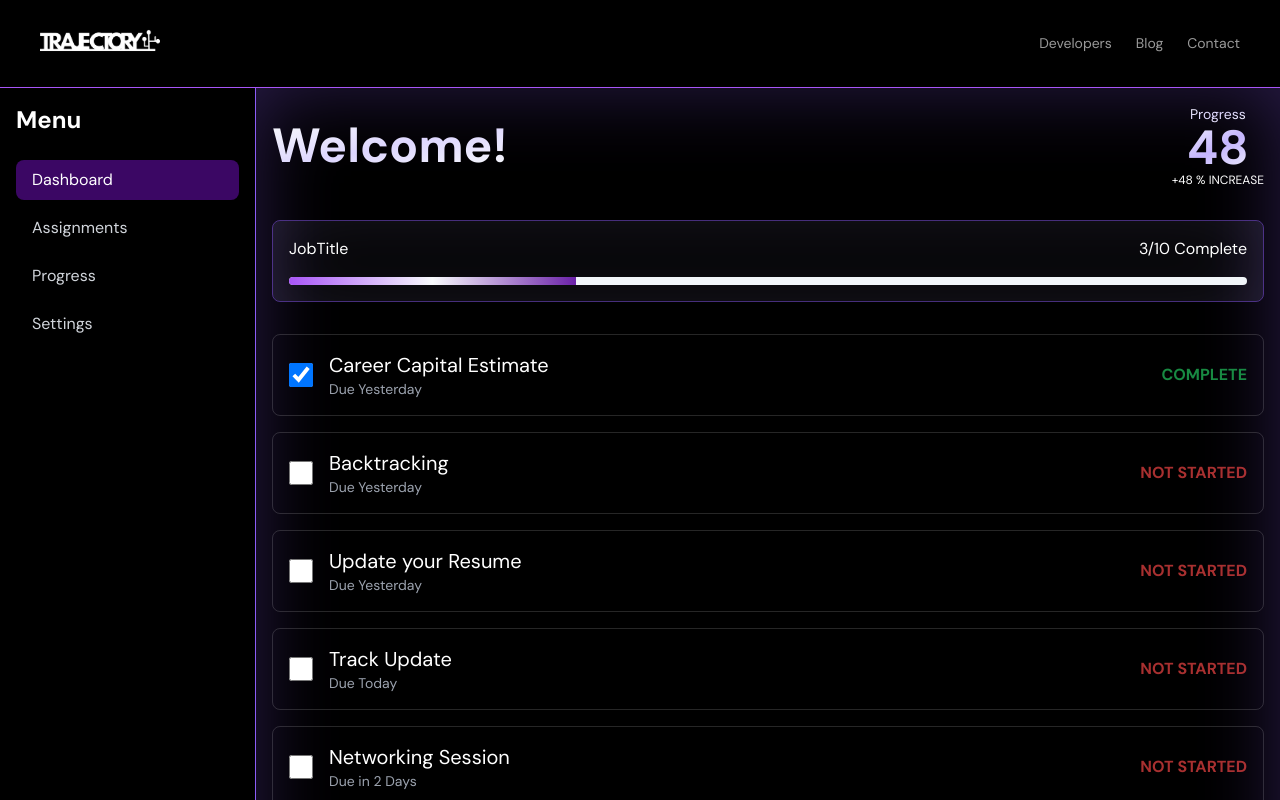
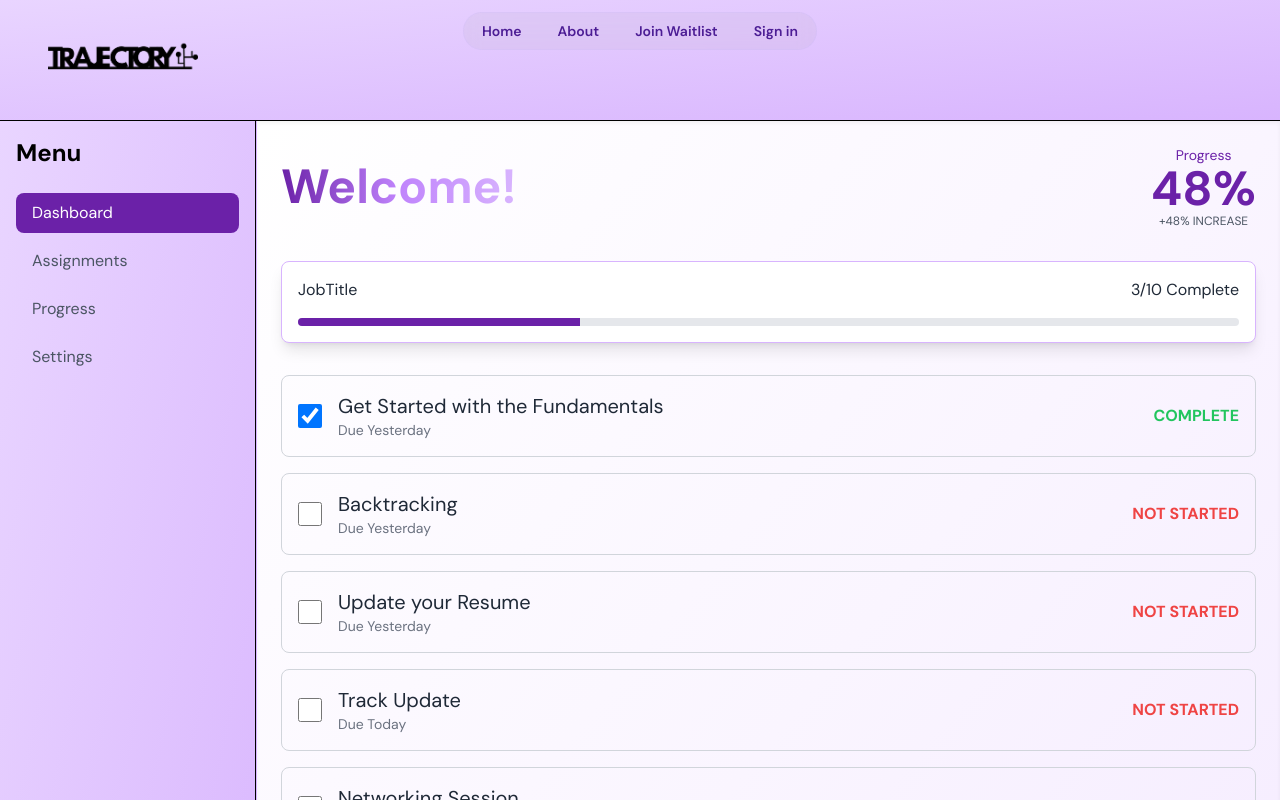
Before and after one commit to michaelvdang/trajectory, a Next.js app: page /JobDashboard in a window 1280 px wide. Shown: the top 800 px of the page. Built offline with nearby package versions, Linux system fonts and the light colour scheme; no server answers.

Commit message:
added dashboard

```diff
--- a/app/JobDashboard/page.tsx
+++ b/app/JobDashboard/page.tsx
@@ -1,11 +1,13 @@
 'use client';
 import { useState } from "react";
 import Image from "next/image";
-import Logo from "@/assets/images/Untitled_design-removebg-preview.png"; // Adjust path as needed
+import Logo from "@/assets/images/traj_logo_blackR-removebg-preview.png";
+import { Header } from "@/components/ui/Header";
+import { Footer } from "@/components/ui/Footer";
 
 export default function Home() {
   const [tasks, setTasks] = useState([
-    { id: 1, title: "Career Capital Estimate", status: "complete", due: "Due Yesterday" },
+    { id: 1, title: "Get Started with the Fundamentals", status: "complete", due: "Due Yesterday" },
     { id: 2, title: "Backtracking", status: "not started", due: "Due Yesterday" },
     { id: 3, title: "Update your Resume", status: "not started", due: "Due Yesterday" },
     { id: 4, title: "Track Update", status: "not started", due: "Due Today" },
@@ -36,32 +38,30 @@ export default function Home() {
   };
 
   return (
-    <div className="min-h-screen bg-black text-white flex flex-col overflow-hidden">
-      {/* Header Section */}
-      <header className="backdrop-blur-sm z-20 p-2 border-b border-purple-500">
+    <>
+    <div className="min-h-screen bg-white text-black flex flex-col overflow-hidden">
+
+      <Header/>
+      <header className="bg-gradient-to-br from-purple-200 to-purple-300 p-4 border-b border-black shadow-md">
         <div className="container mx-auto flex items-center justify-between">
-          <Image src={Logo} alt="Saas Logo" height={120} width={120} />
-          <nav className="hidden md:flex gap-6 text-white/60 text-sm items-center">
-            <a href="#" className="hover:text-white">Developers</a>
-            <a href="#" className="hover:text-white">Blog</a>
-            <a href="#" className="hover:text-white">Contact</a>
-          </nav>
+          <Image src={Logo} alt="SaaS Logo" height={150} width={150} />
+
           <div className="md:hidden">
             <button
               onClick={() => setSidebarOpen(!sidebarOpen)}
-              className="text-white focus:outline-none"
+              className="text-black focus:outline-none"
             >
               <svg
                 xmlns="http://www.w3.org/2000/svg"
                 fill="none"
                 viewBox="0 0 24 24"
-                stroke-width="1.5"
+                strokeWidth="1.5"
                 stroke="currentColor"
                 className="w-6 h-6"
               >
                 <path
-                  stroke-linecap="round"
-                  stroke-linejoin="round"
+                  strokeLinecap="round"
+                  strokeLinejoin="round"
                   d="M3.75 6.75h16.5M3.75 12h16.5m-16.5 5.25h16.5"
                 />
               </svg>
@@ -74,22 +74,22 @@ export default function Home() {
       <div className="flex-1 flex flex-col md:flex-row overflow-hidden">
         {/* Sidebar */}
         <div
-          className={`md:w-64 bg-black border-r border-violet-500 p-4 md:block ${
+          className={`md:w-64 bg-gradient-to-br from-purple-200 to-purple-300 border-r border-black p-4 md:block ${
             sidebarOpen ? "block" : "hidden"
           } md:relative transition-transform duration-200 ease-in-out z-20`}
         >
           <h2 className="text-2xl font-bold mb-6 group-hover:text-black transition duration-300 ease-in-out">Menu</h2>
           <nav className="space-y-2">
-            <a href="#" className="block py-2 px-4 rounded-lg bg-purple-950 text-white">
+            <a href="#" className="block py-2 px-4 rounded-lg bg-purple-800 text-white">
               Dashboard
             </a>
-            <a href="#" className="block py-2 px-4 rounded-lg text-gray-300 hover:bg-gray-700 hover:text-white">
+            <a href="#" className="block py-2 px-4 rounded-lg text-gray-600 hover:bg-purple-700 hover:text-white transition-colors">
               Assignments
             </a>
-            <a href="#" className="block py-2 px-4 rounded-lg text-gray-300 hover:bg-gray-700 hover:text-white">
+            <a href="#" className="block py-2 px-4 rounded-lg text-gray-600 hover:bg-purple-700 hover:text-white transition-colors">
               Progress
             </a>
-            <a href="#" className="block py-2 px-4 rounded-lg text-gray-300 hover:bg-gray-700 hover:text-white">
+            <a href="#" className="block py-2 px-4 rounded-lg text-gray-600 hover:bg-purple-700 hover:text-white transition-colors">
               Settings
             </a>
           </nav>
@@ -98,31 +98,33 @@ export default function Home() {
         {/* Overlay for mobile view */}
         {sidebarOpen && (
           <div
-            className="fixed inset-0 z-10 bg-black opacity-50 md:hidden pointer-events-none"
+            className="fixed inset-0 z-10 bg-black opacity-50 md:hidden"
             onClick={() => setSidebarOpen(false)}
           ></div>
         )}
 
         {/* Main Content Area */}
-        <div className="flex-1 p-4 overflow-y-scroll border-violet-300/30 shadow-[0_0_80px_inset] shadow-violet-500/30">
+        <div className="flex-1 p-6 overflow-y-scroll bg-gradient-to-br from-white via-purple-50 to-purple-100 border-l border-purple-300 shadow-inner">
           <div className="max-w-5xl mx-auto">
             <div className="flex justify-between items-center mb-8">
-              <h1 className="text-5xl font-bold bg-gradient-to-br from-slate-50 via-violet-200 to-slate-50 bg-clip-text text-transparent">Welcome!</h1>
+              <h1 className="text-5xl font-bold bg-gradient-to-r from-purple-800 via-purple-400 to-purple-300 bg-clip-text text-transparent">
+                Welcome!
+              </h1>
               <div className="text-center">
-                <div className="text-sm bg-gradient-to-br from-slate-50 via-violet-200 to-slate-50 bg-clip-text text-transparent">Progress</div>
-                <div className="text-5xl font-bold bg-gradient-to-br from-slate-50 via-violet-300 to-slate-50 bg-clip-text text-transparent">{completedTasks * 16}</div>
-                <div className="text-xs">+{completedTasks * 16} % INCREASE</div>
+                <div className="text-sm text-purple-800">Progress</div>
+                <div className="text-5xl font-bold text-purple-800">{completedTasks * 16}%</div>
+                <div className="text-xs text-gray-600">+{completedTasks * 16}% INCREASE</div>
               </div>
             </div>
 
-            <div className=" border text-center border-violet-500/50 shadow-[0_0_80px_inset] shadow-violet-300/15 p-4 rounded-lg mb-8">
-              <div className="flex justify-between mb-4">
+            <div className="border text-center border-purple-300 shadow-lg p-4 rounded-lg mb-8 bg-white">
+              <div className="flex justify-between mb-4 text-gray-800">
                 <span>JobTitle</span>
                 <span>{completedTasks}/{tasks.length} Complete</span>
               </div>
-              <div className="w-full bg-slate-100 h-2 rounded-lg overflow-hidden">
+              <div className="w-full bg-gray-200 h-2 rounded-lg overflow-hidden">
                 <div
-                  className="bg-gradient-to-r from-purple-500 via-slate-50 to-purple-800 h-full"
+                  className="bg-purple-800 h-full"
                   style={{ width: `${progress}%` }}
                 ></div>
               </div>
@@ -132,25 +134,29 @@ export default function Home() {
               {tasks.map((task) => (
                 <div
                   key={task.id}
-                  className="flex justify-between items-center border border-white/15 group hover:bg-gradient-to-br from-slate-50 via-violet-200 to-slate-50 transition duration-300 ease-in-out p-4 rounded-lg"
+                  className="flex justify-between items-center border border-gray-300 group hover:bg-purple-200 transition duration-300 ease-in-out p-4 rounded-lg"
                 >
                   <div className="flex items-center space-x-4">
                     <input
                       type="checkbox"
                       checked={task.status === "complete"}
                       onChange={() => toggleTaskStatus(task.id)}
-                      className="h-6 w-6 text-green-500 focus:ring-green-500 border-gray-300 rounded"
+                      className="h-6 w-6 text-purple-800 focus:ring-purple-500 border-gray-300 rounded"
                     />
                     <div>
-                      <h2 className="text-xl group-hover:text-black transition duration-300 ease-in-out">{task.title}</h2>
-                      <p className="text-gray-400 text-sm group-hover:text-black transition duration-300 ease-in-out">{task.due}</p>
+                      <h2 className="text-xl text-gray-800 group-hover:text-black transition duration-300 ease-in-out">
+                        {task.title}
+                      </h2>
+                      <p className="text-gray-500 text-sm group-hover:text-black transition duration-300 ease-in-out">
+                        {task.due}
+                      </p>
                     </div>
                   </div>
                   <span
                     className={`${
                       task.status === "complete"
-                        ? "text-green-500/70"
-                        : "text-red-500/70"
+                        ? "text-green-500"
+                        : "text-red-500"
                     } font-bold`}
                   >
                     {task.status === "complete" ? "COMPLETE" : "NOT STARTED"}
@@ -162,5 +168,7 @@ export default function Home() {
         </div>
       </div>
     </div>
+    <Footer />
+    </>
   );
 }
```
